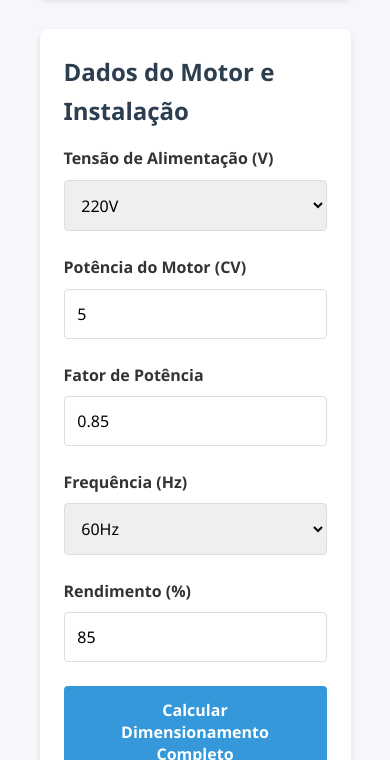
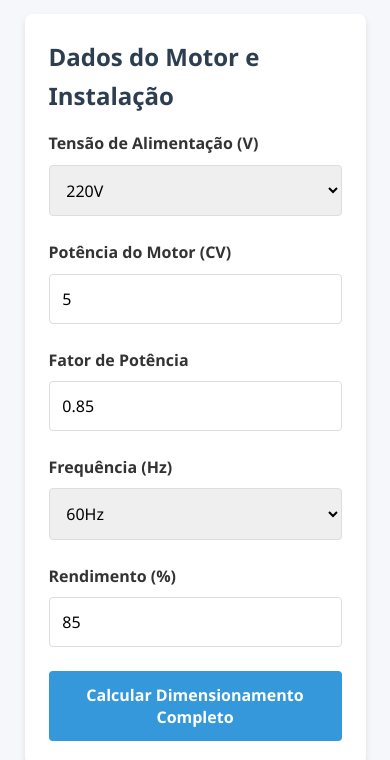
Before and after one commit to inventor-web/Zuldimensiona-codigo-, a plain HTML site: page paginas/comandoseletricos.html in a window 390 px wide. Shown: the part 373-1133 px from the top of the page. Drawn offline with Linux system fonts and the light colour scheme.

Commit message:
Update comandoseletricos.html

```diff
--- a/paginas/comandoseletricos.html
+++ b/paginas/comandoseletricos.html
@@ -171,6 +171,11 @@
             }
         }
 
+        @media (max-width: 768px) {
+        .container {
+            padding: 5px;
+        }
+    }
         /*Aqui esconde as tabelas da corrente dos condutores e a tabela dos contactores*/
             .esconder {
                 display: none !important;
```
